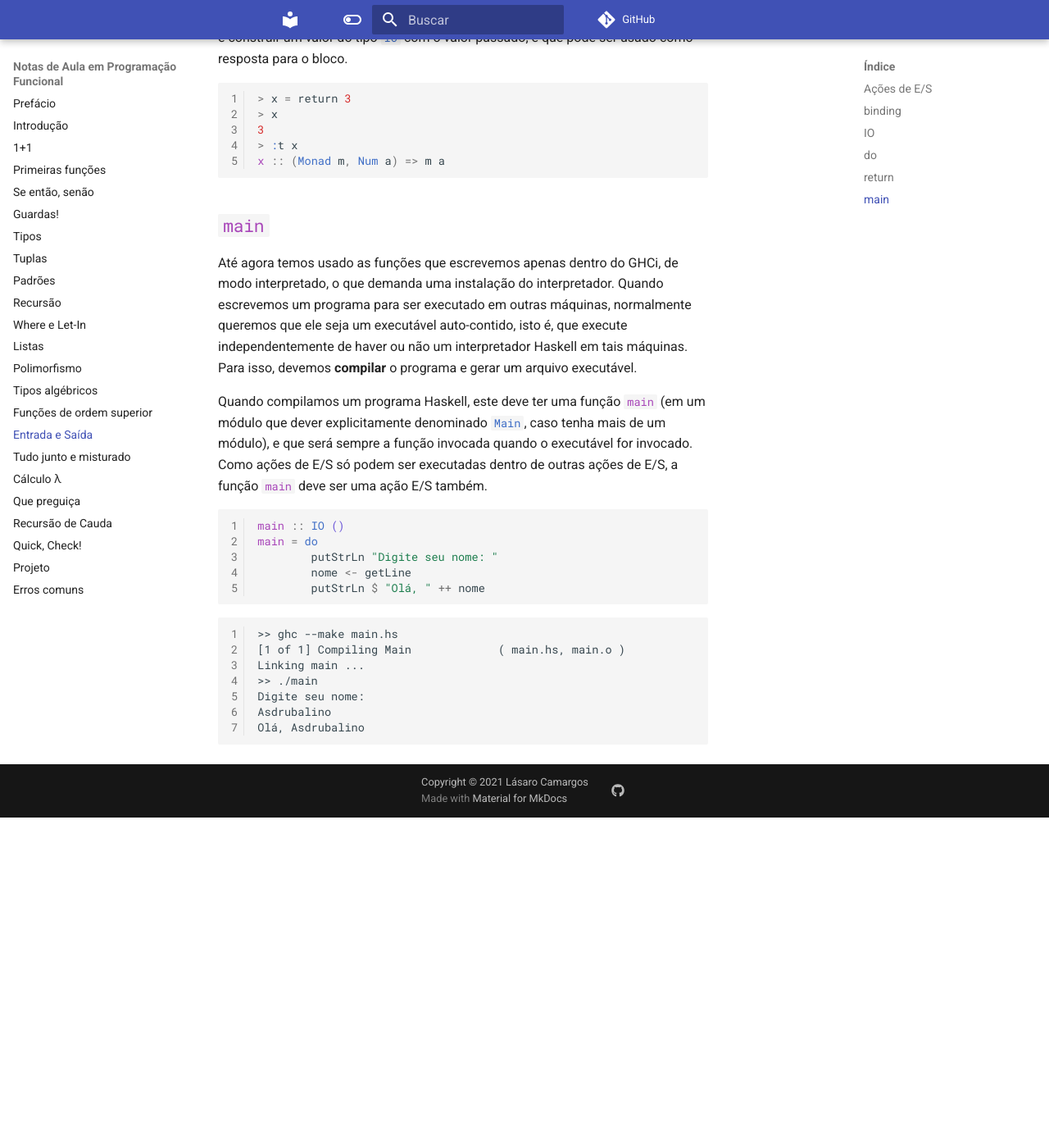
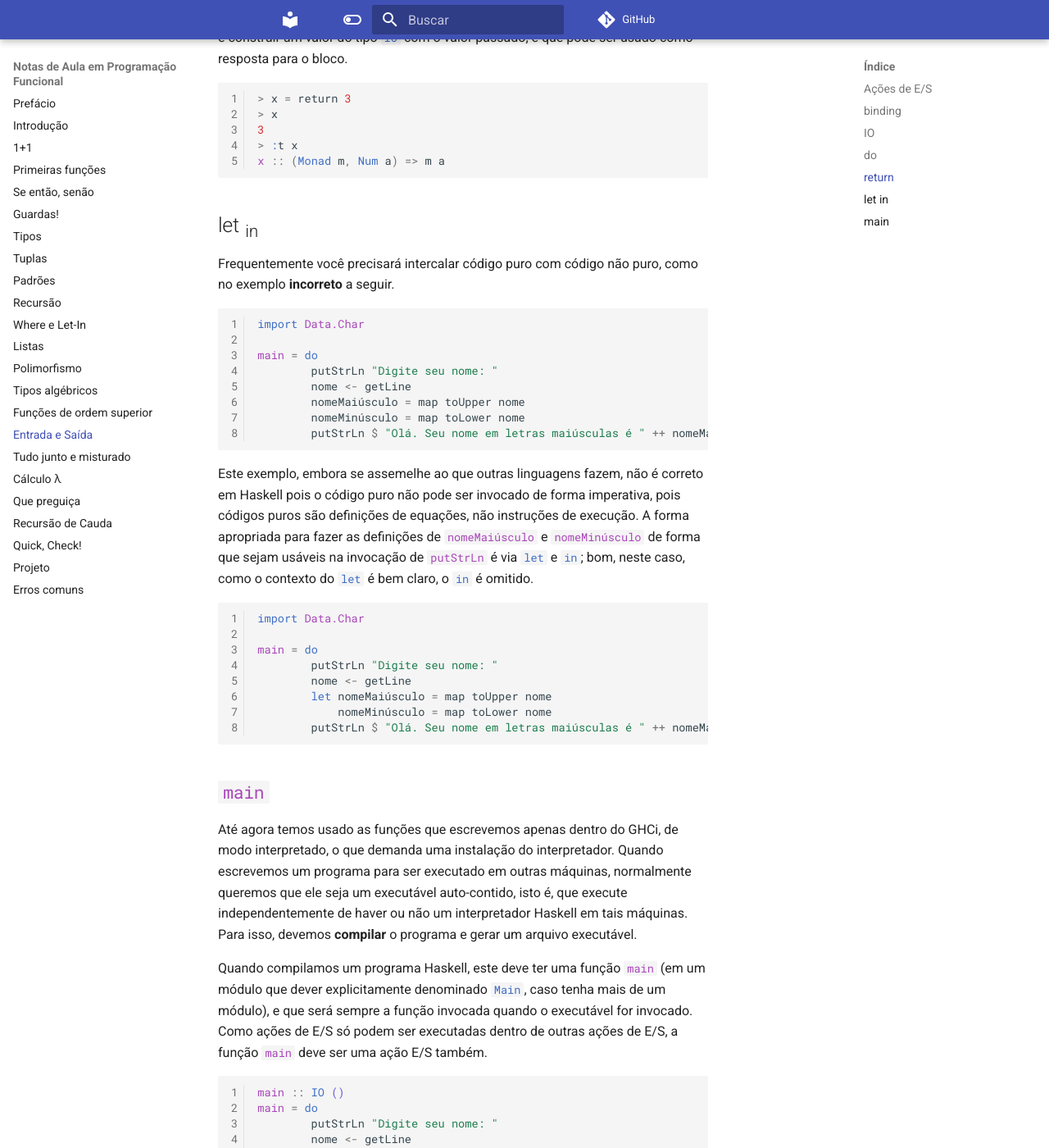
Before and after one commit to lasarojc/fp_notes, an MkDocs documentation site: the page built from docs/io.md, in a window 1280 px wide and 1400 px high, scrolled down 3278 px. Shown: the whole window at 82% size. Built offline with MkDocs 1.6.1 and Material for MkDocs 9.7.7, drawn with Linux system fonts in a browser that asks for light colours; comment, search, counter and statistics services are not loaded; the version menu is left out; before the commit the page ends 4275 px from its top, so only the background shows below that.

Commit message:
semana15

````diff
--- a/docs/io.md
+++ b/docs/io.md
@@ -120,6 +120,34 @@ O `#!hs return` pode causar confusão, pois ele não faz o que você imagina. O
 x :: (Monad m, Num a) => m a
 ```
 
+## let ~in~
+Frequentemente você precisará intercalar código puro com código não puro, como no exemplo **incorreto** a seguir.
+
+```hs
+import Data.Char
+
+main = do
+        putStrLn "Digite seu nome: "
+        nome <- getLine
+        nomeMaiúsculo = map toUpper nome
+        nomeMinúsculo = map toLower nome
+        putStrLn $ "Olá. Seu nome em letras maiúsculas é " ++ nomeMaiúsculo ++ " e em letras minúsculas é " ++ nomeMinúsculo
+```
+
+Este exemplo, embora se assemelhe ao que outras linguagens fazem, não é correto em Haskell pois o código puro não pode ser invocado de forma imperativa, pois códigos puros são definições de equações, não instruções de execução.
+A forma apropriada para fazer as definições de `#!hs nomeMaiúsculo` e `#!hs nomeMinúsculo` de forma que sejam usáveis na invocação de `#!hs putStrLn` é via `#!hs let` e `#!hs in`; bom, neste caso, como o contexto do `#!hs let` é bem claro, o `#!hs in` é omitido.
+
+```hs
+import Data.Char
+
+main = do
+        putStrLn "Digite seu nome: "
+        nome <- getLine
+        let nomeMaiúsculo = map toUpper nome
+            nomeMinúsculo = map toLower nome
+        putStrLn $ "Olá. Seu nome em letras maiúsculas é " ++ nomeMaiúsculo ++ " e em letras minúsculas é " ++ nomeMinúsculo
+```
+
 ## `#!hs main`
 Até agora temos usado as funções que escrevemos apenas dentro do GHCi, de modo interpretado, o que demanda uma instalação do interpretador.
 Quando escrevemos um programa para ser executado em outras máquinas, normalmente queremos que ele seja um executável auto-contido, isto é, que execute independentemente de haver ou não um interpretador Haskell em tais máquinas.
````
Also changed, not shown: docs/project.md (+6 -0 lines), 1 other file.
